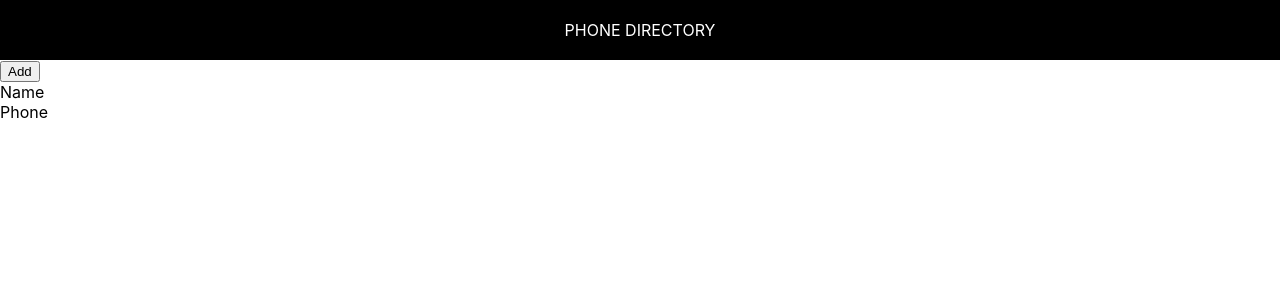
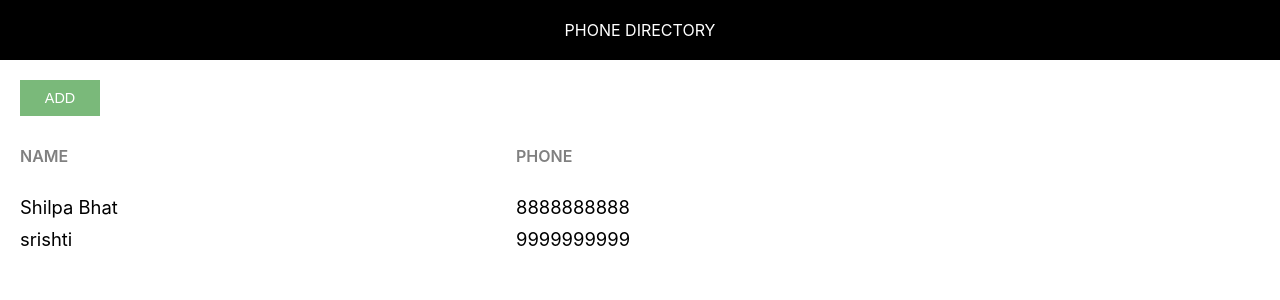
Before and after one commit to SHIVAM123P/phone-directory, a React (Create React App) app: page / in a window 1280 px wide. Shown: the top 300 px of the page. Built offline with nearby package versions, Linux system fonts and the light colour scheme.

Commit message:
Rendered Subscribers Dynamically

```diff
--- /dev/null
+++ b/src/App.css
@@ -0,0 +1,44 @@
+.component-body-container {
+    padding: 20px;
+}
+
+.custom-btn {
+    padding: 10px;
+    border: none;
+    margin-right: 10px;
+    text-transform: uppercase;
+    width: 80px;
+    font-size: 0.9rem;
+    cursor: pointer;
+    outline: none;
+}
+
+.add-btn {
+    background: #7ab97a;
+    color: #fff;
+}
+
+.grid-container {
+    display: grid;
+    grid-template-columns: 40% 30% auto;
+    margin-bottom: 10px;
+}
+
+.heading-container {
+    margin: 30px 0 30px 0;
+    width: 100%;
+}
+
+.grid-item {
+    background-color: rgba(255, 255, 255, 0.8);
+    font-size: 1.15rem;
+    word-wrap: break-word;
+    padding-right: 10px;
+}
+
+.name-heading, .phone-heading {
+    font-size: 1rem;
+    font-weight: 600;
+    color: #808080;
+    text-transform: uppercase;
+}
--- a/src/App.js
+++ b/src/App.js
@@ -1,16 +1,44 @@
 import React, { Component } from "react";
 import Header from "./Header"
+import "./App.css"
 
 class App extends Component {
+
+
   render() {
+    let subscribers = [
+      {
+        id: 1,
+        name: "Shilpa Bhat",
+        phone: "8888888888"
+      },
+      {
+        id: 2,
+        name: "srishti",
+        phone: "9999999999"
+      }
+    ]
     return (
 
-      <div>
-        <Header/>
-        <button> Add </button>
-        <div>
-          <span> Name </span><br />
-          <span> Phone </span>
+      <div className="component-containers">
+        <Header />
+        <div className="component-body-container">
+          <button className="custom-btn add-btn">Add</button>
+
+          <div className="grid-container heading-container">
+            <span className="grid-item name-heading">Name</span>
+            <span className="grid-item phone-heading">Phone</span>
+          </div>
+
+          {
+            subscribers.map(sub => {
+              return <div key={sub.id} className="grid-container">
+                <span className="grid-item">{sub.name}</span>
+                <span className="grid-item">{sub.phone}</span>
+              </div>
+            })
+          }
+
         </div>
       </div>
 
```
